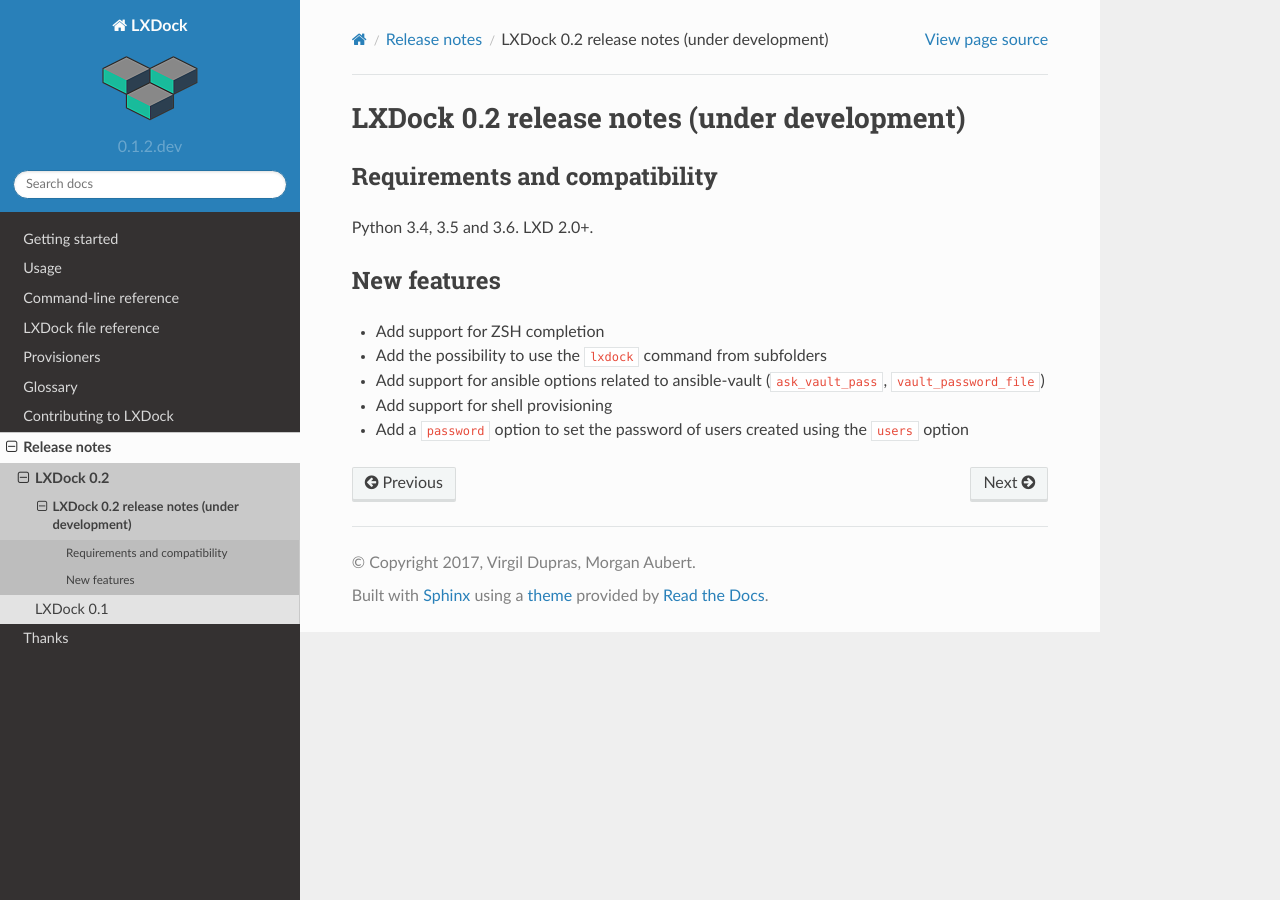
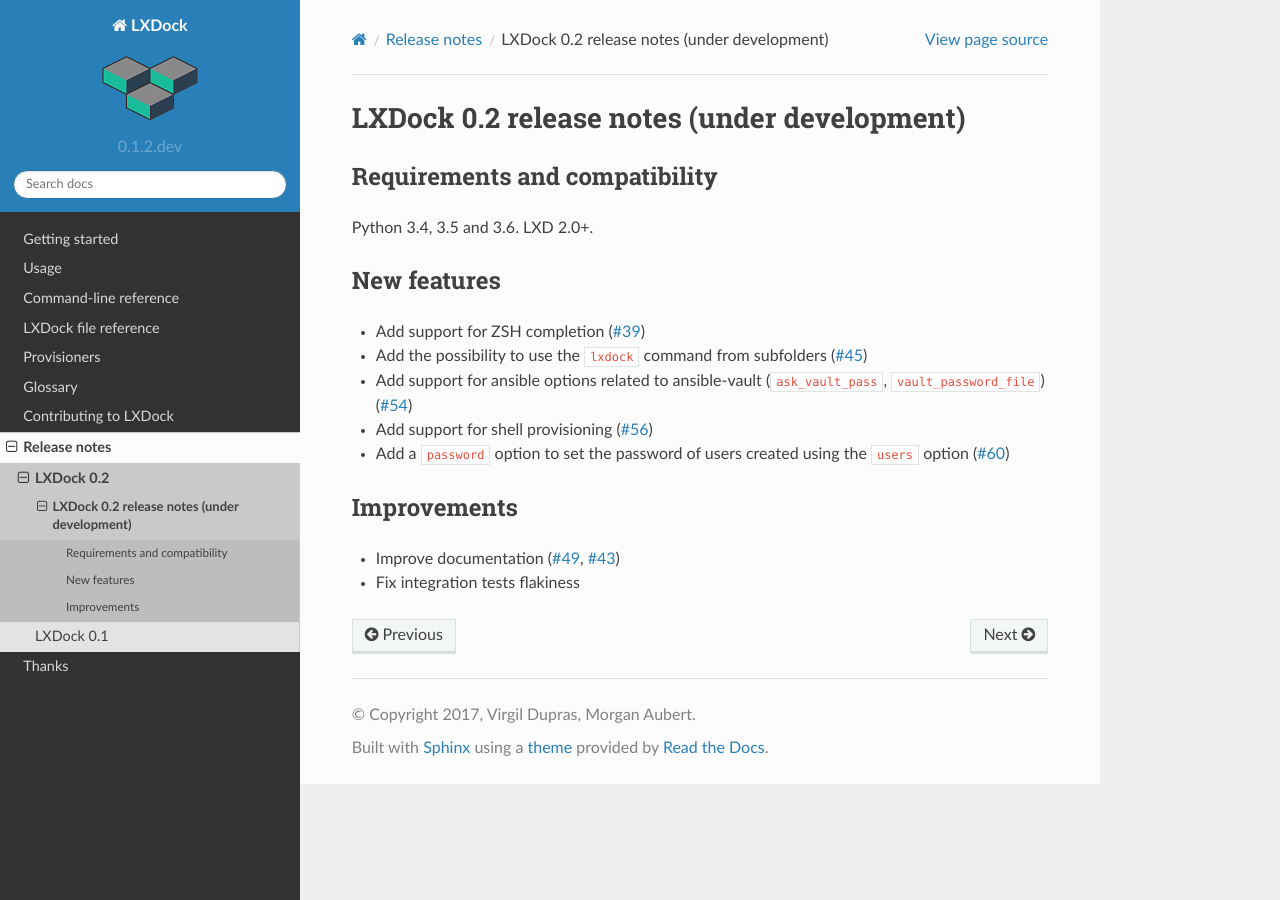
Before and after one commit to lxdock/lxdock, a Sphinx documentation site: the page built from docs/release_notes/v0.2.rst, in a window 1280 px wide. Built offline with Sphinx 7.4.7 and the Read the Docs theme 2.0.0, drawn with Linux system fonts in a browser that asks for light colours.

Commit message:
Update v0.2 release notes

```diff
--- a/docs/release_notes/v0.2.rst
+++ b/docs/release_notes/v0.2.rst
@@ -10,9 +10,19 @@
 New features
 ------------
 
-* Add support for ZSH completion
+* Add support for ZSH completion (`#39 <https://github.com/lxdock/lxdock/pull/39>`_)
 * Add the possibility to use the ``lxdock`` command from subfolders
+  (`#45 <https://github.com/lxdock/lxdock/pull/45>`_)
 * Add support for ansible options related to ansible-vault
   (``ask_vault_pass``, ``vault_password_file``)
-* Add support for shell provisioning
+  (`#54 <https://github.com/lxdock/lxdock/pull/54>`_)
+* Add support for shell provisioning (`#56 <https://github.com/lxdock/lxdock/pull/56>`_)
 * Add a ``password`` option to set the password of users created using the ``users`` option
+  (`#60 <https://github.com/lxdock/lxdock/pull/60>`_)
+
+Improvements
+------------
+
+* Improve documentation (`#49 <https://github.com/lxdock/lxdock/pull/49>`_,
+  `#43 <https://github.com/lxdock/lxdock/pull/43>`_)
+* Fix integration tests flakiness
```
